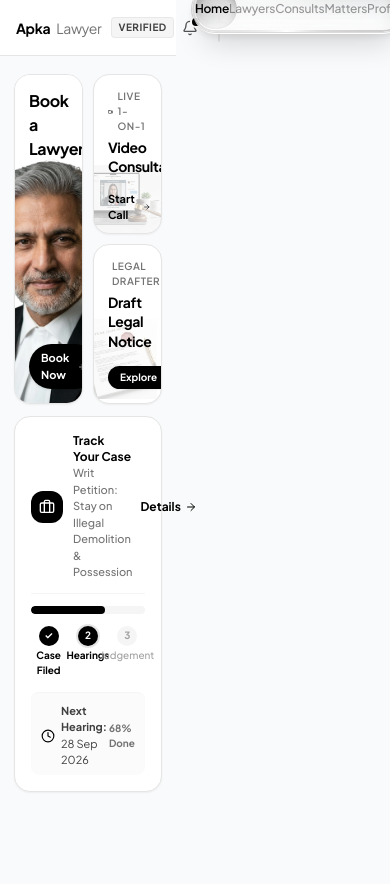
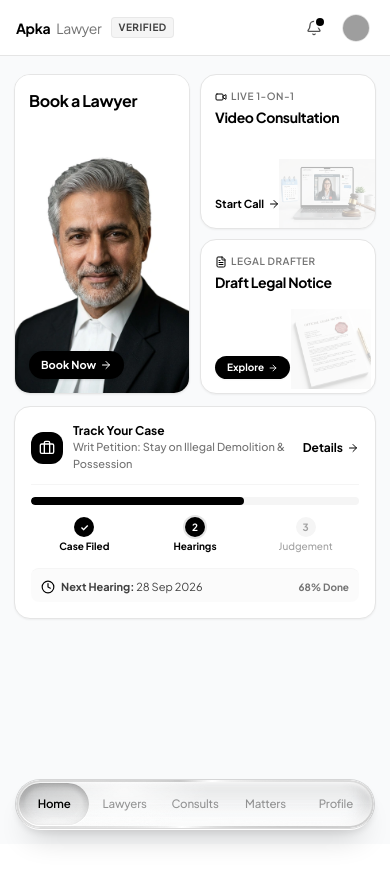
Before and after one commit to supportquranic/apkalawyer, a React (Vite) app: page /client in a window 390 px wide. Shown: the top 884 px of the page. After the commit the page ends 844 px from the top, so only its background shows below. Built offline with nearby package versions, Linux system fonts and the light colour scheme; grey boxes are pictures that could not be loaded.

Commit message:
fix: isolate fixed liquid glass navbar container to bottom of viewport and restore full-width page layout

```diff
--- a/src/layouts/ClientLayout.tsx
+++ b/src/layouts/ClientLayout.tsx
@@ -181,11 +181,12 @@ export const ClientLayout: React.FC = () => {
       </div>
 
       {/* Mobile Floating Bottom Navigation Bar (Exact Liquid Glass Effect) */}
+      <div className="glass-nav-fixed md:hidden">
         <nav
           ref={navRef}
           onPointerMove={handlePointerMove}
           aria-label="Mobile Navigation"
-        className="fixed bottom-3.5 inset-x-4 max-w-sm mx-auto glass-nav z-50 md:hidden"
+          className="glass-nav"
         >
           {/* Sliding Thumb */}
           <span
@@ -210,5 +211,6 @@ export const ClientLayout: React.FC = () => {
           })}
         </nav>
       </div>
+    </div>
   );
 };
--- a/src/layouts/LawyerLayout.tsx
+++ b/src/layouts/LawyerLayout.tsx
@@ -127,9 +127,10 @@ export const LawyerLayout: React.FC = () => {
       </div>
 
       {/* Mobile Floating Bottom Navigation Bar (Exact Liquid Glass Toggle) */}
+      <div className="glass-nav-fixed md:hidden">
         <nav
           aria-label="Mobile Navigation"
-        className="fixed bottom-3.5 inset-x-4 max-w-sm mx-auto glass-nav z-50 md:hidden"
+          className="glass-nav"
         >
           {mobileBottomNavItems.map((item) => {
             const isActive = location.pathname === item.path;
@@ -145,5 +146,6 @@ export const LawyerLayout: React.FC = () => {
           })}
         </nav>
       </div>
+    </div>
   );
 };
--- a/src/styles/index.css
+++ b/src/styles/index.css
@@ -59,13 +59,26 @@
 }
 
 /* Exact Liquid Glass Effect from User Reference (Pure Monochrome / No Colors) */
+.glass-nav-fixed {
+  position: fixed !important;
+  bottom: 16px !important;
+  left: 16px !important;
+  right: 16px !important;
+  max-width: 380px !important;
+  margin-left: auto !important;
+  margin-right: auto !important;
+  z-index: 9999 !important;
+  width: calc(100% - 32px) !important;
+}
+
 .glass-nav {
   --mx: 30%;
   --my: 20%;
   --pad: 3px;
   position: relative;
-  height: 46px;
-  max-height: 46px;
+  width: 100%;
+  height: 48px;
+  max-height: 48px;
   border-radius: 999px;
   border: 0;
   padding: var(--pad);
@@ -90,6 +103,7 @@
     0 20px 30px -12px rgba(0, 0, 0, 0.2);
   display: flex;
   align-items: center;
+  justify-content: space-between;
   overflow: hidden;
 }
 
@@ -151,10 +165,11 @@
 .glass-label {
   position: relative;
   z-index: 4;
-  flex: 1;
+  flex: 1 1 0%;
+  min-width: 0;
   height: 100%;
   font-family: var(--font-sans);
-  font-size: 12px;
+  font-size: 11.5px;
   font-weight: 500;
   letter-spacing: -0.2px;
   text-align: center;
@@ -164,6 +179,7 @@
   display: flex;
   align-items: center;
   justify-content: center;
+  padding: 0 2px;
 }
 
 .glass-label.on {
```
Lines whose indentation alone changed are shown as unchanged.
